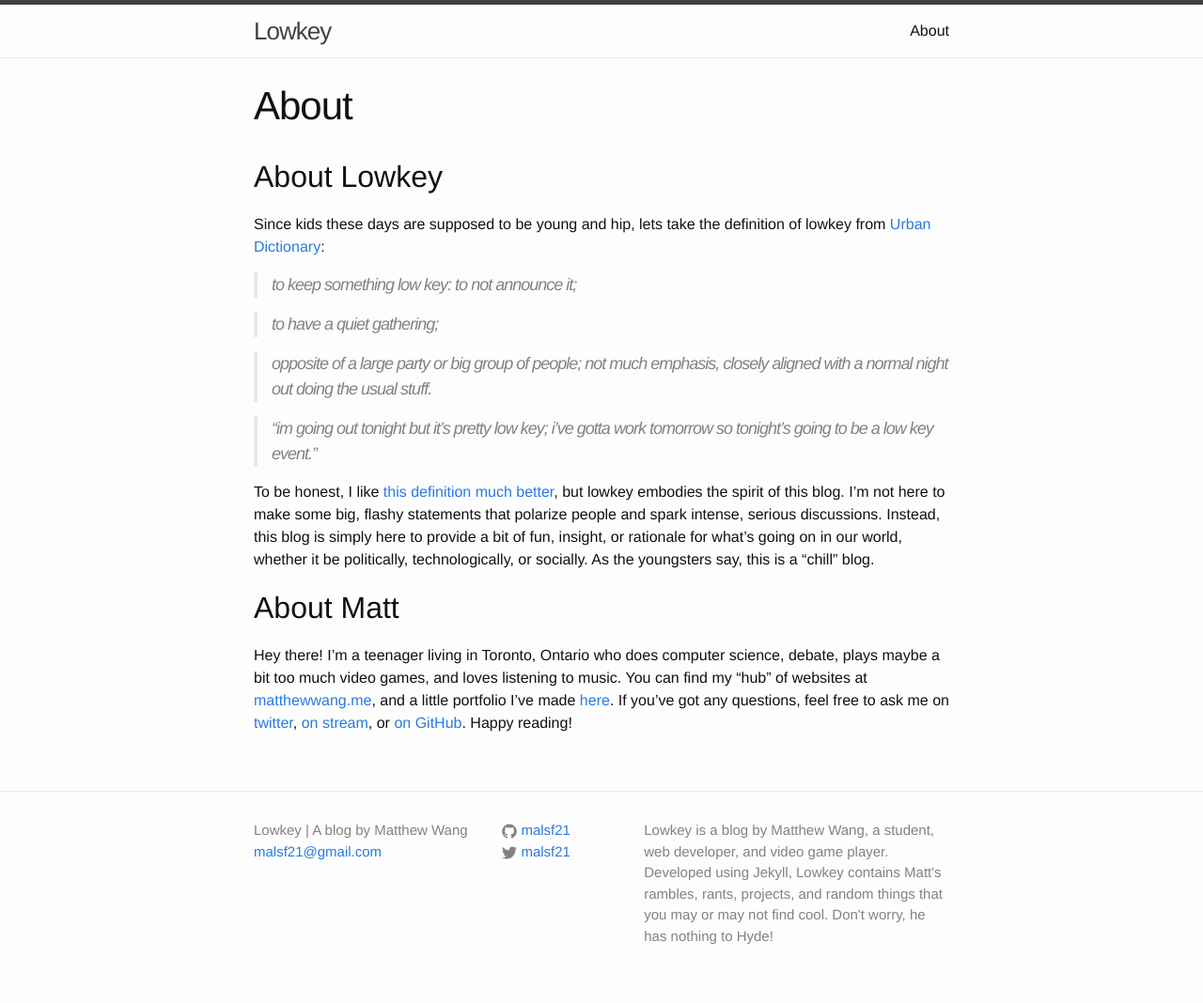
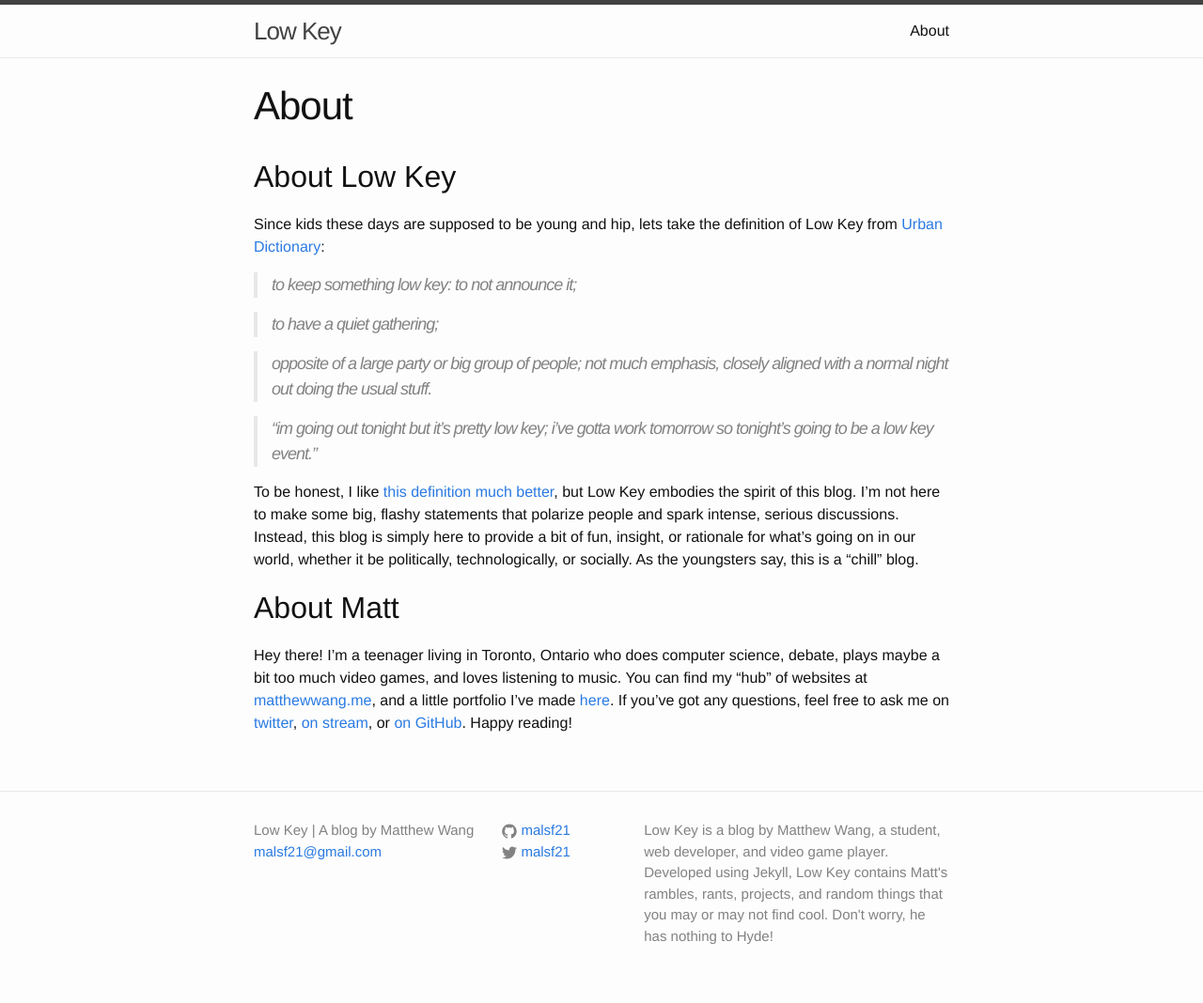
Before and after one commit to mattxwang/lowkey, a Jekyll site: the page built from about.md, in a window 1280 px wide. Shown: the whole page at 94% size. Built offline with Jekyll 4.4.1, drawn with Linux system fonts in a browser that asks for light colours.

Commit message:
spells low key properly

```diff
--- a/_config.yml
+++ b/_config.yml
@@ -6,12 +6,12 @@
 # 'jekyll serve'. If you change this file, please restart the server process.
 
 # Site settings
-title: Lowkey
-title_long: Lowkey | A blog by Matthew Wang
+title: Low Key
+title_long: Low Key | A blog by Matthew Wang
 email: malsf21@gmail.com
 description: > # this means to ignore newlines until "baseurl:"
-  Lowkey is a blog by Matthew Wang, a student, web developer, and video game player.
-  Developed using Jekyll, Lowkey contains Matt's rambles, rants, projects, and random things
+  Low Key is a blog by Matthew Wang, a student, web developer, and video game player.
+  Developed using Jekyll, Low Key contains Matt's rambles, rants, projects, and random things
   that you may or may not find cool. Don't worry, he has nothing to Hyde!
 baseurl: "/blog" # the subpath of your site, e.g. /blog
 url: "http://matthewwang.me" # the base hostname & protocol for your site
--- a/_posts/2016-03-17-welcome-to-jekyll.markdown
+++ b/_posts/2016-03-17-welcome-to-jekyll.markdown
@@ -1,10 +1,10 @@
 ---
 layout: post
-title:  "Welcome to Lowkey!"
+title:  "Welcome to Low Key!"
 date:   2016-03-19 18:50:52 -0400
 categories: news dev
 ---
-Welcome to Lowkey, a blog where I'll try my best to be funny and show you cool things.
+Welcome to Low Key, a blog where I'll try my best to be funny and show you cool things.
 
 Man, I'm super excited for this blog! I have no ruby experience, have never used jekyll, and am an absolutely new blogger. That being said, hopefully this'll become a cool-ass project that I can look back on two or three years in the future saying, wow Matt, this was a great idea. First things first, I need to formalize my writing style!
 
--- a/about.md
+++ b/about.md
@@ -4,9 +4,9 @@ title: About
 permalink: /about/
 ---
 
-## About Lowkey
+## About Low Key
 
-Since kids these days are supposed to be young and hip, lets take the definition of lowkey from [Urban Dictionary](http://www.urbandictionary.com/define.php?term=low+key&defid=1312270):
+Since kids these days are supposed to be young and hip, lets take the definition of Low Key from [Urban Dictionary](http://www.urbandictionary.com/define.php?term=low+key&defid=1312270):
 
 > to keep something low key: to not announce it;
 
@@ -16,7 +16,7 @@ Since kids these days are supposed to be young and hip, lets take the definition
 
 > "im going out tonight but it's pretty low key; i've gotta work tomorrow so tonight's going to be a low key event."
 
-To be honest, I like [this definition much better](http://www.urbandictionary.com/define.php?term=low+key&defid=2721080), but lowkey embodies the spirit of this blog. I'm not here to make some big, flashy statements that polarize people and spark intense, serious discussions. Instead, this blog is simply here to provide a bit of fun, insight, or rationale for what's going on in our world, whether it be politically, technologically, or socially. As the youngsters say, this is a "chill" blog.
+To be honest, I like [this definition much better](http://www.urbandictionary.com/define.php?term=low+key&defid=2721080), but Low Key embodies the spirit of this blog. I'm not here to make some big, flashy statements that polarize people and spark intense, serious discussions. Instead, this blog is simply here to provide a bit of fun, insight, or rationale for what's going on in our world, whether it be politically, technologically, or socially. As the youngsters say, this is a "chill" blog.
 
 ## About Matt
 
```
Also changed, not shown: README.md.
